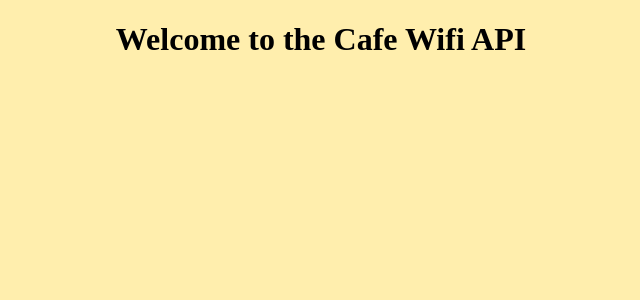
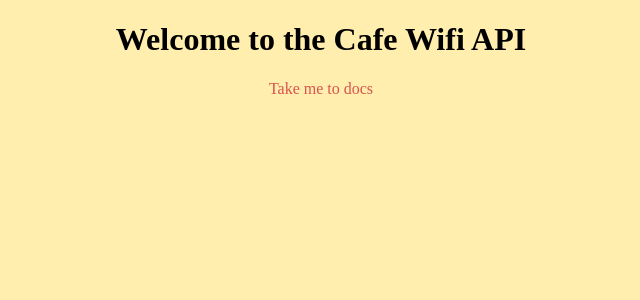
Before and after one commit to reynaroyce12/REST-API-Flask, a Flask app: page / in a window 1280 px wide. Shown: the top 300 px of the page, without its empty margins (319-959 px from the left). Run offline with Flask 2, Linux system fonts and the light colour scheme.

Commit message:
add api docs

```diff
--- a/templates/index.html
+++ b/templates/index.html
@@ -11,12 +11,12 @@
     }
 
     a {
-    color: #0060B6;
+    color: #D9534F;
     text-decoration: none;
     }
 
     a:hover {
-        color:#00A0C6;
+        color:#FFAD60;
         text-decoration:none;
     }
 </style>
@@ -24,6 +24,6 @@
 
 <body>
     <h1>Welcome to the Cafe Wifi API</h1>
-<!--    <a href="">Take me to docs</a>-->
+    <a href="https://documenter.getpostman.com/view/17364855/UVXgMxRz">Take me to docs</a>
 </body>
 </html>
```
